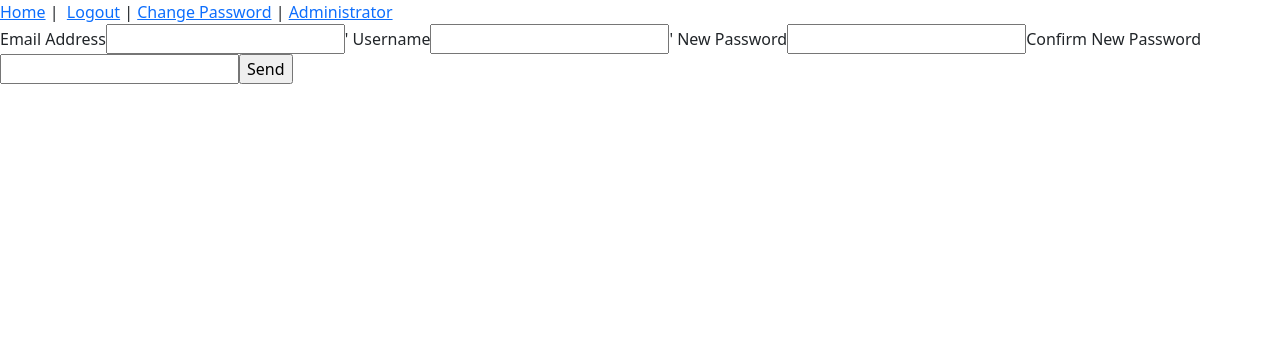
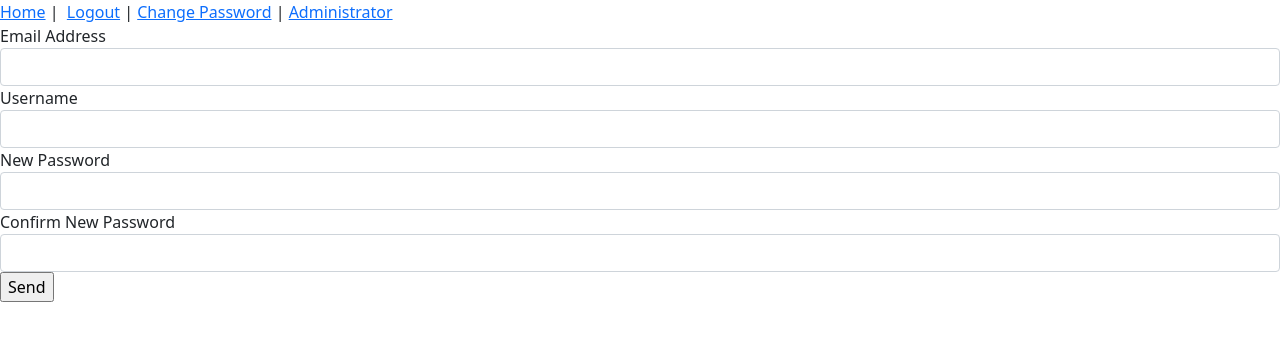
Before and after one commit to mitchrhodes/SummitFitness, a Vue app in the folder vue/: page /changePassword in a window 1280 px wide. Shown: the top 340 px of the page. Built offline with nearby package versions, Linux system fonts and the light colour scheme; no server answers; sample sign-in values are in the browser's storage.

Commit message:
minor vue changes

```diff
--- a/vue/src/views/ChangePassword.vue
+++ b/vue/src/views/ChangePassword.vue
@@ -1,18 +1,36 @@
 <template>
   <div>
     <form @submit.prevent="sendEmail">
+      <div class="form-row">
+        <div class="column">
           <label>Email Address</label>
-      <input type="text" name="email_address" v-model="user.emailAddress" />'
+          <input class="form-control"
+            type="text"
+            name="email_address"
+            v-model="user.emailAddress"
+          />
+        </div>
+        <div class="column">
           <label>Username</label>
-      <input type="text" name="username" v-model="user.username" />'
+          <input type="text" name="username"
+          class="form-control" v-model="user.username" />
+        </div>
+      </div>
+      <div class="form-row">
+        <div class="column">
           <label>New Password</label>
-      <input type="text" name="new_password" v-model="user.newPassword" />
+          <input type="text" class="form-control" name="new_password" v-model="user.newPassword" />
+        </div>
+        <div class="column">
           <label>Confirm New Password</label>
           <input
+            class="form-control"
             type="text"
             name="confirm_new_password"
             v-model="user.confirmNewPassword"
           />
+        </div>
+      </div>
       <input type="submit" value="Send" />
     </form>
   </div>
```
Lines whose indentation alone changed are shown as unchanged.
